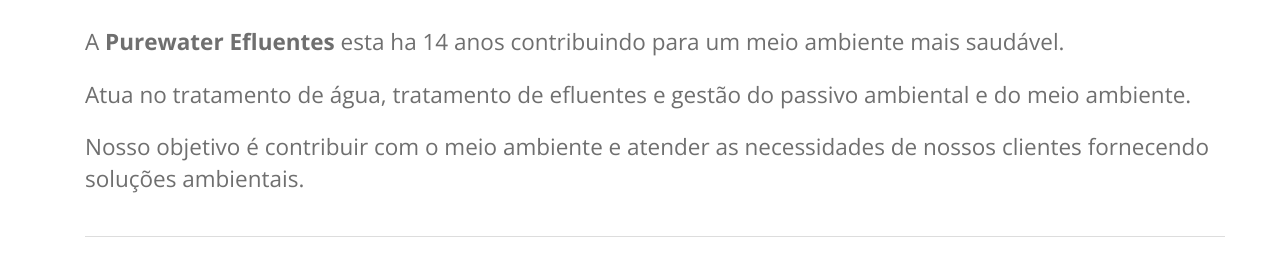
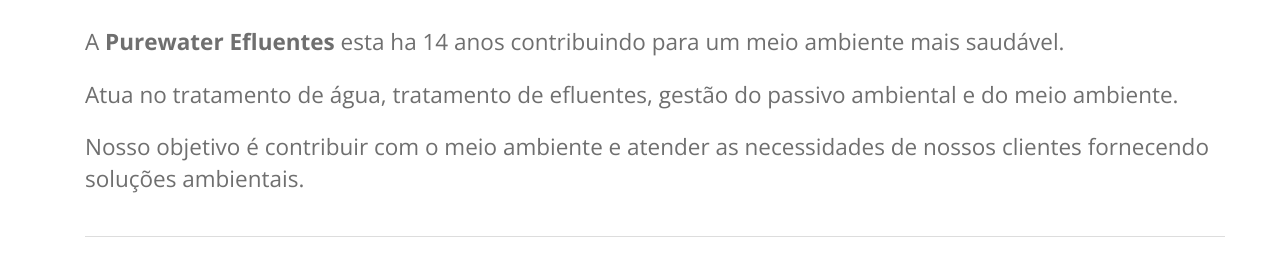
Before and after one commit to purewaterefluentes/purewaterefluentes.github.io, a Jekyll site: the page built from index.html, in a window 1280 px wide and 984 px high, cut to the strip 298-573 px from the top of the window. Built offline with Jekyll 4.4.1, drawn with Linux system fonts in a browser that asks for light colours; nearby versions of some CDN libraries; library files that are not in the unit come from our copies.

Commit message:
Update index.html

```diff
--- a/index.html
+++ b/index.html
@@ -7,7 +7,7 @@
 
     <div class="container">
       <p class="lead">A <strong>Purewater Efluentes</strong> esta ha 14 anos contribuindo para um meio ambiente mais saudável.</p>
-      <p class="lead">Atua no tratamento de água, tratamento de efluentes e gestão do passivo ambiental e do meio ambiente.</p>
+      <p class="lead">Atua no tratamento de água, tratamento de efluentes, gestão do passivo ambiental e do meio ambiente.</p>
       <p class="lead">Nosso objetivo é contribuir com o meio ambiente e atender as necessidades de nossos clientes fornecendo soluções ambientais.</p>
 
     </div>
```
